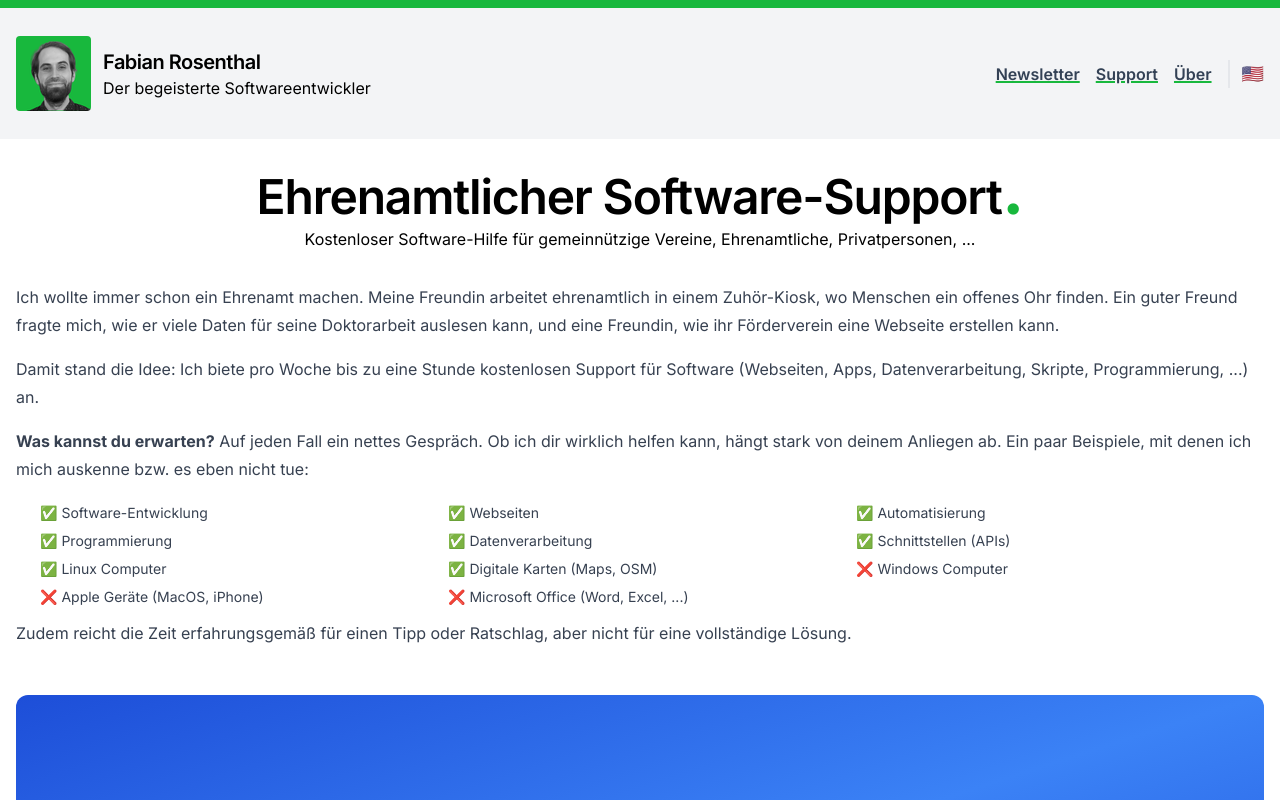
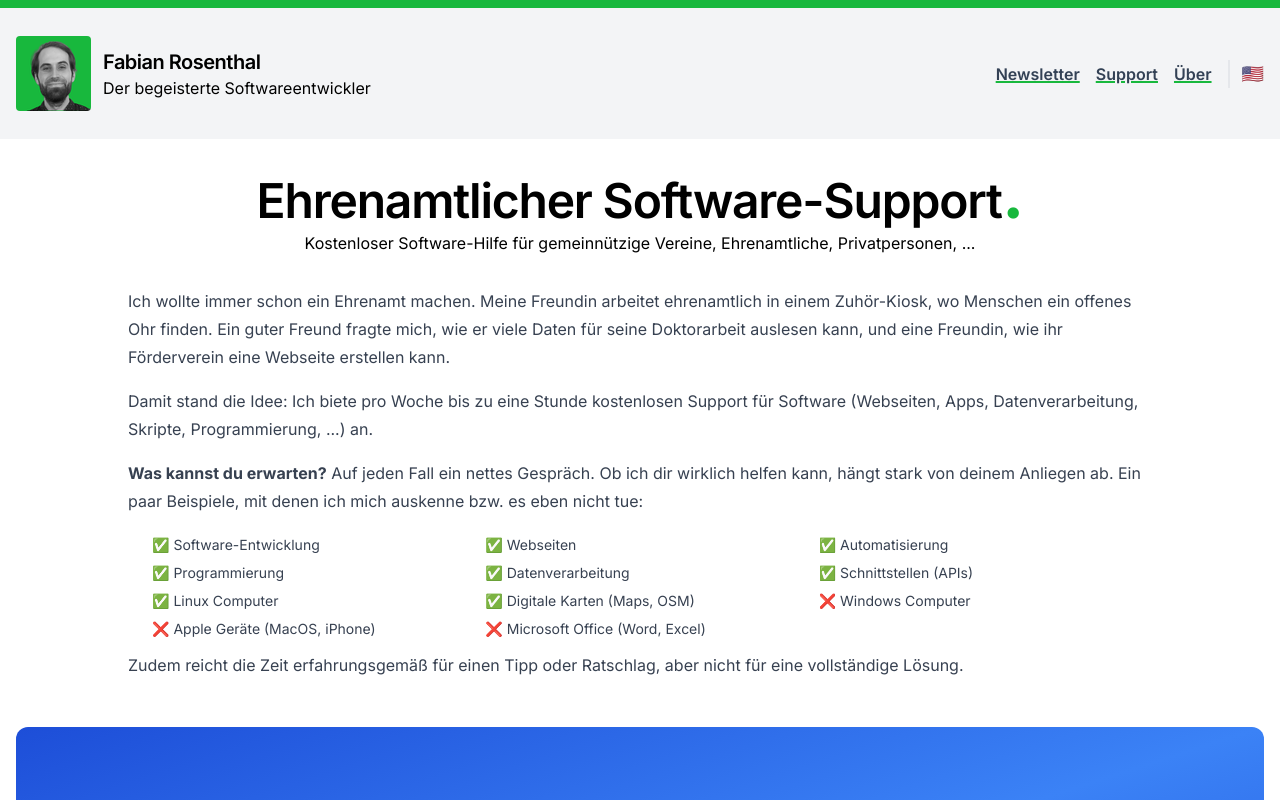
Before and after one commit to Xennis/fabian-rosenthal.com, a Next.js app: page /de/voluntary-support in a window 1280 px wide. Shown: the top 800 px of the page. Built offline with nearby package versions, Linux system fonts and the light colour scheme.

Commit message:
Adjust layout with and minor text changes

```diff
--- a/src/app/[lang]/about/page.tsx
+++ b/src/app/[lang]/about/page.tsx
@@ -37,13 +37,13 @@ export default function AboutPage({ params }: { params: { lang: string } }) {
   const collections = getCollections(params.lang)
 
   return (
-    <>
+    <div className="max-width-regular">
       <AuthorHeader
         socialLinks={collections.socialLinks}
         dictionary={dictionary.component.authorHeader}
         includeJsonLd={true}
       />
       <Projects projects={collections.projects} dictionary={dictionary.component.projects} />
-    </>
+    </div>
   )
 }
--- a/src/app/[lang]/legal/page.tsx
+++ b/src/app/[lang]/legal/page.tsx
@@ -31,10 +31,10 @@ export default function LegalPage({ params }: { params: { lang: string } }) {
   if (params.lang === i18n.defaultLocale) {
     return (
       <>
-        <h2>
+        <h1 className="pb-6">
           Legal Notice
           <Dot />
-        </h2>
+        </h1>
         <p>
           <span className="font-semibold">Fabian Rosenthal</span>
           <br />
@@ -50,7 +50,7 @@ export default function LegalPage({ params }: { params: { lang: string } }) {
           <br />
           E-Mail: code [at] xennis.org
           <br />
-          Internet: www.fabian-rosenthal.com
+          Internet: fabian-rosenthal.com
           <br />
         </p>
       </>
@@ -59,10 +59,10 @@ export default function LegalPage({ params }: { params: { lang: string } }) {
 
   return (
     <>
-      <h2>
+      <h1 className="pb-6">
         Impressum
         <Dot />
-      </h2>
+      </h1>
       <p>
         <span className="font-semibold">Fabian Rosenthal</span>
         <br />
@@ -77,7 +77,7 @@ export default function LegalPage({ params }: { params: { lang: string } }) {
         <br />
         E-Mail: code [at] xennis.org
         <br />
-        Internet: www.fabian-rosenthal.com
+        Internet: fabian-rosenthal.com
         <br />
       </p>
     </>
--- a/src/app/[lang]/newsletter/page.tsx
+++ b/src/app/[lang]/newsletter/page.tsx
@@ -45,11 +45,11 @@ export default function NewsletterPage({ params }: { params: { lang: string } })
   const collections = getCollections(params.lang)
 
   return (
-    <>
+    <div className="max-width-regular">
       <div className="mb-6 text-center">
-        <h1 className="text-center leading-tight">
+        <h1 className="leading-tight">
           {dictionary.component.newsletter.headline}
-          <Dot />
+          <Dot/>
         </h1>
         <div>{dictionary.component.newsletter.subtitle}</div>
       </div>
@@ -60,8 +60,8 @@ export default function NewsletterPage({ params }: { params: { lang: string } })
         }}
         dictionary={dictionary.component.gdprIframe}
       >
-        <SubstackIframe />
+        <SubstackIframe/>
       </GdprIframe>
-    </>
+    </div>
   )
 }
--- a/src/app/[lang]/voluntary-support/page.tsx
+++ b/src/app/[lang]/voluntary-support/page.tsx
@@ -47,6 +47,7 @@ export default function VoluntarySupportPage({ params }: { params: { lang: strin
         </h1>
         <div>{dictionary.component.voluntarySupport.subtitle}</div>
       </div>
+      <div className="max-width-regular">
       {params.lang === i18n.defaultLocale ? (
         <div>
           <p>
@@ -73,7 +74,7 @@ export default function VoluntarySupportPage({ params }: { params: { lang: strin
             <li>✅ Digital maps (Maps, OSM)</li>
             <li>❌ Windows computers</li>
             <li>❌ Apple devices (MacOS, iPhone)</li>
-            <li>❌ Microsoft Office (Word, Excel, ...)</li>
+            <li>❌ Microsoft Office (Word, Excel)</li>
           </ul>
           <p>Additionally, the time usually suffices for a tip or advice, but not for a complete solution.</p>
         </div>
@@ -103,7 +104,7 @@ export default function VoluntarySupportPage({ params }: { params: { lang: strin
             <li>✅ Digitale Karten (Maps, OSM)</li>
             <li>❌ Windows Computer</li>
             <li>❌ Apple Geräte (MacOS, iPhone)</li>
-            <li>❌ Microsoft Office (Word, Excel, ...)</li>
+            <li>❌ Microsoft Office (Word, Excel)</li>
           </ul>
           <p>
             Zudem reicht die Zeit erfahrungsgemäß für einen Tipp oder Ratschlag, aber nicht für eine vollständige
@@ -111,6 +112,7 @@ export default function VoluntarySupportPage({ params }: { params: { lang: strin
           </p>
         </div>
       )}
+      </div>
       <section id="booking" className="pt-10">
         <Hero headline={dictionary.component.voluntarySupport.bookingHeadline}>
           <p className="mt-4 text-lg tracking-tight text-white">
--- a/src/app/globals.css
+++ b/src/app/globals.css
@@ -4,6 +4,10 @@
 
 .pxcontent {
   @apply px-4;
+}
+
+.max-width-regular {
+  @apply max-w-screen-lg mx-auto;
 }
 
 main a {
--- a/src/components/layout/root-layout.tsx
+++ b/src/components/layout/root-layout.tsx
@@ -19,7 +19,7 @@ export function RootLayout({ children, lang }: { children: React.ReactNode; lang
       <body className="h-full min-w-[280px] border-t-8 border-[#18b83d]" suppressHydrationWarning>
         <Header homeHref={homePage(lang)} navLinks={collections.header.navLinks} dictionary={dictionary.header} />
         <div className="mx-auto max-w-screen-xl">
-          <main className="pxcontent py-7">{children}</main>
+          <main className="pxcontent pt-8 pb-12">{children}</main>
           <Footer
             socialLinks={collections.socialLinks}
             navLinks={collections.footer.navLinks}
```
